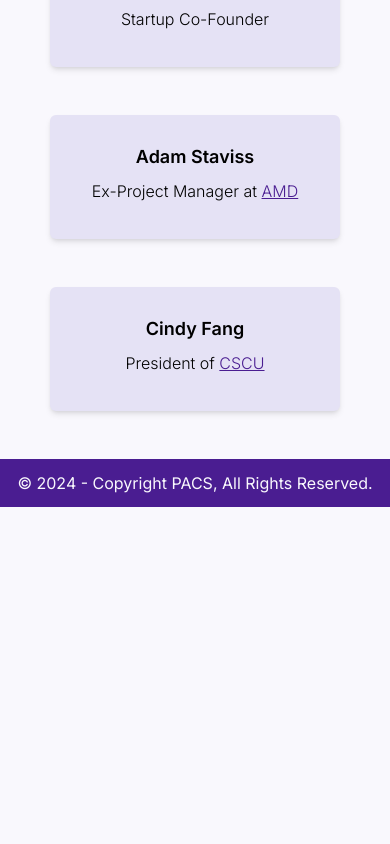
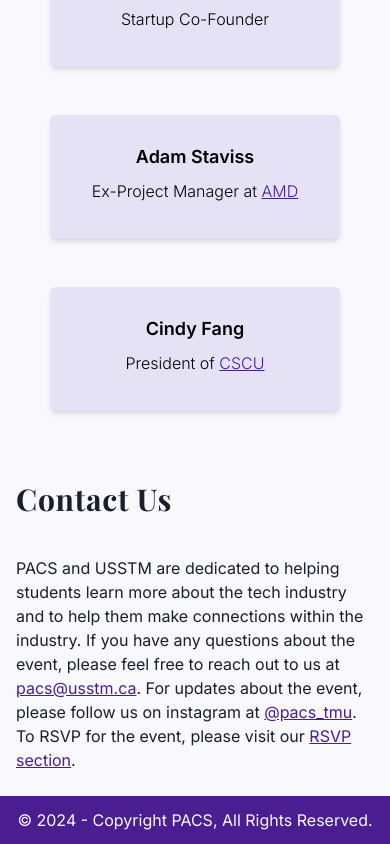
Before and after one commit to PACS-TMU/networking-night, a Next.js app: page / in a window 390 px wide. Shown: the part 3877-4721 px from the top of the page. Before the commit the page ends 4384 px from the top, so only its background shows below. Built offline with nearby package versions, Linux system fonts and the light colour scheme.

Commit message:
creating contact us section

```diff
--- /dev/null
+++ b/src/app/_components/contact.jsx
@@ -0,0 +1,22 @@
+export default function Contact() {
+    return (
+        <section id="contact" className="lg:text-lg">
+            <div className="main">
+                <h1 className='text-foreground text-3xl pb-8 md:text-4xl lg:text-5xl font-serif tracking-wide leading-relaxed font-semibold'>
+                    Contact Us
+                </h1>
+                <div className="flex flex-col justify-center text-foreground font-sans w-full lg:text-lg">
+                    <p className="text-foreground">
+                        PACS and USSTM are dedicated to helping students learn more about the tech industry and to help them make connections within the industry.
+                        If you have any questions about the event, please feel free to reach out to us
+                        at <a href="mailto:pacs@usstm.ca" className="text-highlight-dark underline">pacs@usstm.ca</a>. For updates about the event,
+                        please follow us on instagram
+                        at <a href="https://www.instagram.com/pacs_tmu/" target="_blank" className="text-highlight-dark underline">@pacs_tmu</a>. To RSVP
+                        for the event, please visit
+                        our <a href="#rsvp" target="_blank" className="text-highlight-dark underline">RSVP section</a>.
+                    </p>
+                </div>
+            </div>
+        </section>
+    );
+}
--- a/src/app/page.js
+++ b/src/app/page.js
@@ -2,6 +2,7 @@ import Intro from '@/app/_components/intro';
 import About from '@/app/_components/about';
 import Agenda from '@/app/_components/agenda';
 import Panelists from './_components/panelists';
+import Contact from './_components/contact';
 
 export default function Home() {
   return (
@@ -10,6 +11,7 @@ export default function Home() {
       <About />
       <Agenda />
       <Panelists />
+      <Contact />
     </>
   );
 }
```
